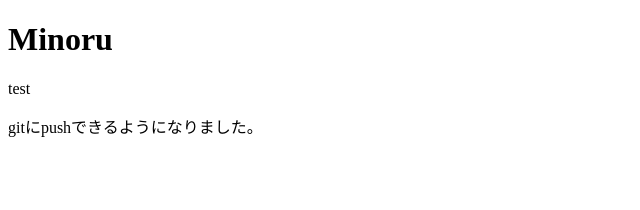
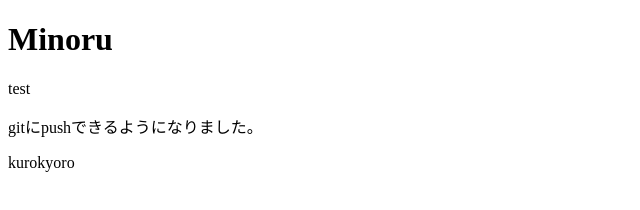
Before and after one commit to orenonawasakaeda/sakaeda, a plain HTML site: page index.html in a window 1280 px wide. Shown: the full height of the page, 0-640 px from the left. Drawn offline with Linux system fonts and the light colour scheme.

Commit message:
cloneに編集を加えました・

```diff
--- a/index.html
+++ b/index.html
@@ -9,5 +9,6 @@
   <h1>Minoru</h1>
   <p>test</p>
   <p>gitにpushできるようになりました。</p>
+  <p>kurokyoro</p>
 </body>
 </html>
```
